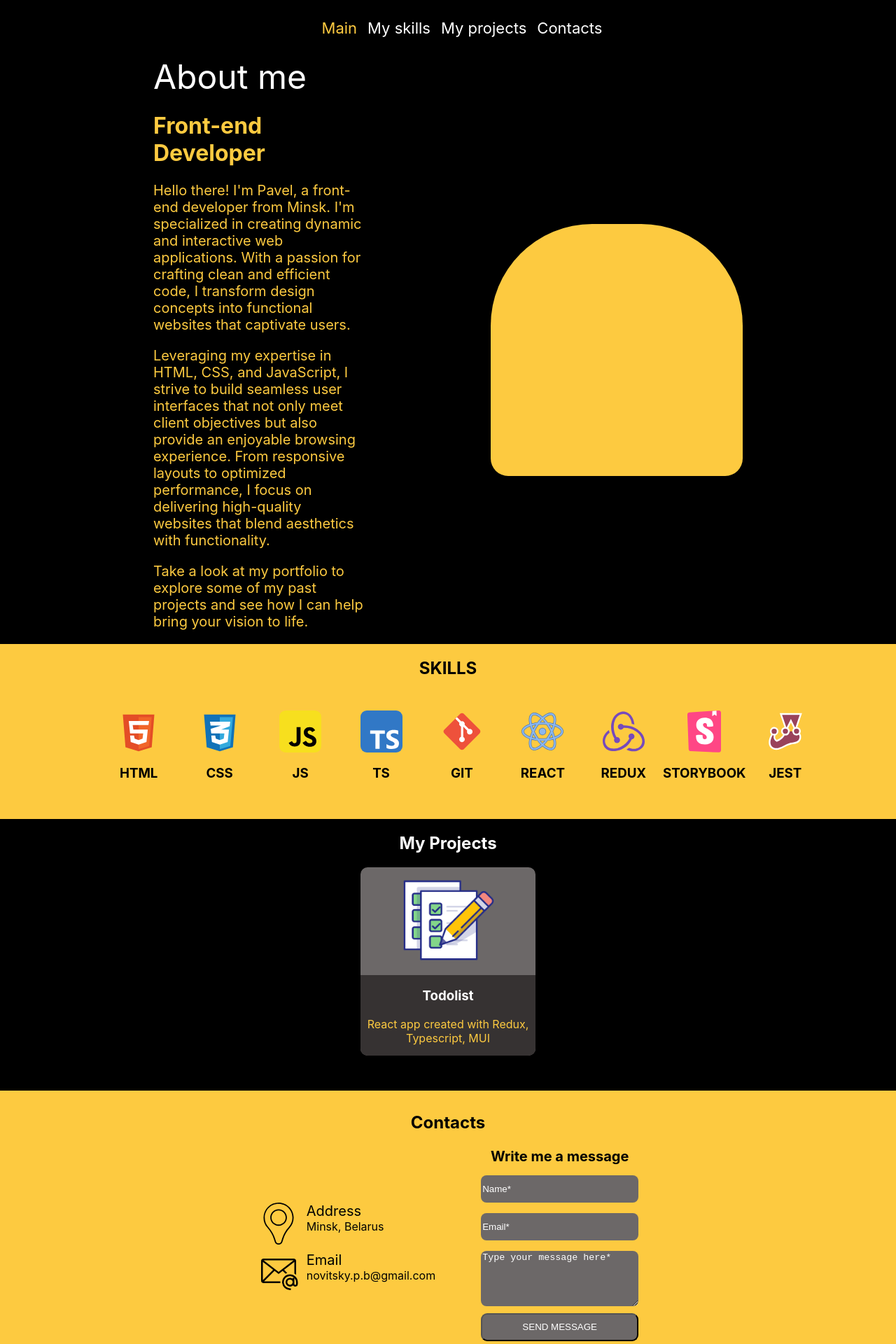
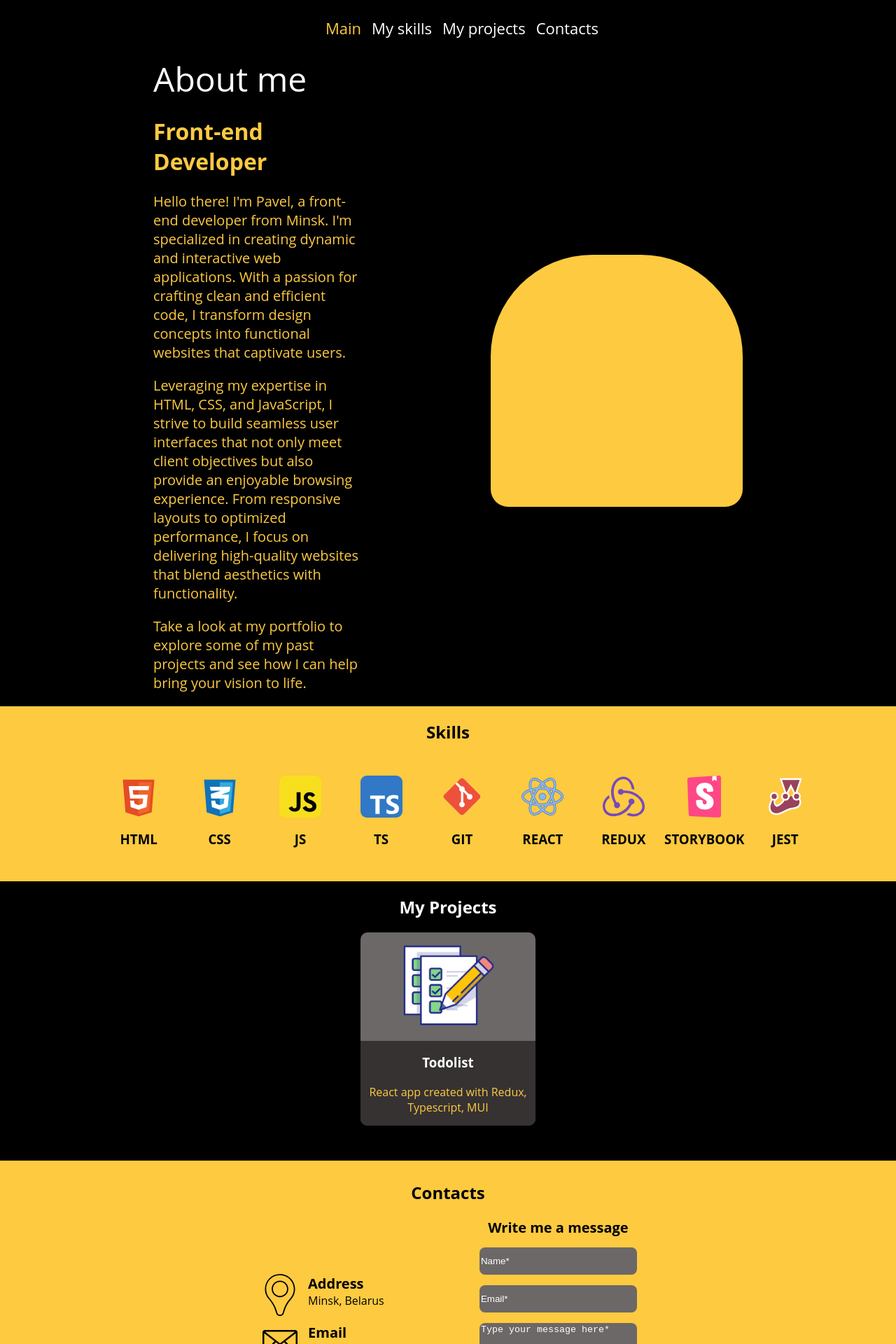
Before and after one commit to Soucron/RC-Portfolio, a React (Create React App) app: page / in a window 1280 px wide. Shown: the top 1920 px of the page at 70% size. Built offline with nearby package versions, Linux system fonts and the light colour scheme.

Commit message:
sass ref

```diff
--- a/src/App.css
+++ b/src/App.css
@@ -0,0 +1,3 @@
+.App {
+    font-family: 'Open Sans', sans-serif; ;
+}
--- a/src/App.tsx
+++ b/src/App.tsx
@@ -6,18 +6,19 @@ import Skills from './skills/Skills';
 import Projects from './portfolio/Projects';
 import Contacts from './contacts/Contacts';
 import {Footer} from './footer/Footer';
+import './App.css'
 
 const  App = () => {
     return (
         <BrowserRouter>
-        <>
+        <div className='App'>
             <Header/>
             <Main/>
             <Skills/>
             <Projects/>
             <Contacts/>
             <Footer/>
-        </>
+        </div>
     </BrowserRouter>
     );
 }
--- a/src/common/styles/mixins.scss
+++ b/src/common/styles/mixins.scss
@@ -13,3 +13,8 @@
   font-size: $size;
   color: $color;
 }
+
+@mixin image($width, $height) {
+  width: $width ;
+  height: $height ;
+}
--- a/src/contacts/Contacts.module.scss
+++ b/src/contacts/Contacts.module.scss
@@ -5,6 +5,7 @@
   min-height: 400px;
   background: $backgroundFirstColor;
   @include flex(unset, center, center);
+
   padding-bottom: 50px;
 
   .contactsContainer {
--- a/src/contacts/mycontacts/MyContacts.module.scss
+++ b/src/contacts/mycontacts/MyContacts.module.scss
@@ -21,11 +21,10 @@
                 height: 40px;
             }
             img {
-                width: 60px;
-                height: 60px;
+
+                @include image(60px, 60px);
                 @media (max-width: 480px) {
-                    width: 40px;
-                    height: 40px;
+                    @include image(40px, 40px);
                 }
             }
         }
@@ -39,7 +38,7 @@
             }
             .mainSpan {
                 @include flex(unset, center, center);
-                font-size: 20px;
+                @include text($textFirstFont, bold, 20px, $backgroundThirdColor);
                 text-wrap: normal;
                 @media (max-width: 480px)  {
                         font-size: 16px;
@@ -47,7 +46,7 @@
             }
             .secondSpan {
                 @include flex(unset, center, center);
-                font-size: 16px;
+                @include text($textFirstFont, normal, 16px, $backgroundThirdColor );
                 flex-wrap: wrap;
                 text-wrap: normal;
                 word-break: break-word;
--- a/src/footer/Footer.module.scss
+++ b/src/footer/Footer.module.scss
@@ -2,18 +2,21 @@
 @import '../../src/common/styles/variables';
 
 .footerBlock {
-    min-height:  100px;
+  min-height: 100px;
   background: $backgroundThirdColor;
   @include flex(unset, center, center);
+
 
   .footerContainer {
     @include flex(column, space-between, center);
     flex-wrap: wrap;
     text-align: center;
+
     h2 {
       color: $backgroundSecondColor;
       margin: 0;
     }
+
     .networks {
       max-width: 280px;
       border: 3px solid;
--- a/src/footer/network/Network.module.scss
+++ b/src/footer/network/Network.module.scss
@@ -3,10 +3,8 @@
 
 .network {
     @include flex(unset, center, center);
-    width: 60px;
-    height: 60px;
+    @include image(60px, 60px);
     img {
-        width: 32px;
-        height: 32px;
+        @include image(32px, 32px);
     }
 }
--- a/src/header/Header.module.scss
+++ b/src/header/Header.module.scss
@@ -4,6 +4,7 @@
 
 .header {
     @include flex(unset, center, center);
+
     min-height: 80px;
     width: 100%;
     position: fixed;
--- a/src/main/Main.module.scss
+++ b/src/main/Main.module.scss
@@ -25,6 +25,7 @@
     }
 
     .text {
+      @include text($textFirstFont, normal, unset, unset);
       width: 300px;
       h1 {
         color: $backgroundFirstColor;
@@ -49,17 +50,14 @@
       }
     }
     .photo {
-      width: 360px;
-      height: 360px;
+      @include image(360px, 360px);
       background-color: $backgroundFirstColor;
       border-radius: 145px 145px 25px 25px;
       @media (max-width: 480px) {
-        width: 225px;
-        height: 225px;
+        @include image(225px, 225px);
       }
       @media (max-width: 720px) and (min-width: 480px) {
-        width: 300px;
-        height: 300px;
+        @include image(300px, 300px);
       }
     }
   }
--- a/src/skills/Skills.module.scss
+++ b/src/skills/Skills.module.scss
@@ -4,6 +4,7 @@
 .skillsBlock {
     min-height: 250px;
     @include flex(column, unset, unset);
+
     background-color: $backgroundFirstColor;
     .skillsContainer {
         width: 80%;
--- a/src/skills/Skills.tsx
+++ b/src/skills/Skills.tsx
@@ -37,7 +37,7 @@ const Skills = () => {
     return (
         <div className={style.skillsBlock} id={'mySkills'}>
             <div className={style.skillsContainer}>
-                <h2 className={style.title}>SKILLS</h2>
+                <h2 className={style.title}>Skills</h2>
                 <ul className={style.skills}>
                     {AllSkills.map(s => {
                         return <li key={s.id}>
--- a/src/skills/skill/Skill.module.scss
+++ b/src/skills/skill/Skill.module.scss
@@ -10,7 +10,6 @@
     text-align: center;
     color: $backgroundThirdColor;
     img{
-        width: 60px;
-        height: 60px;
+        @include image(60px, 60px);
     }
 }
```
Lines whose indentation alone changed are shown as unchanged.
